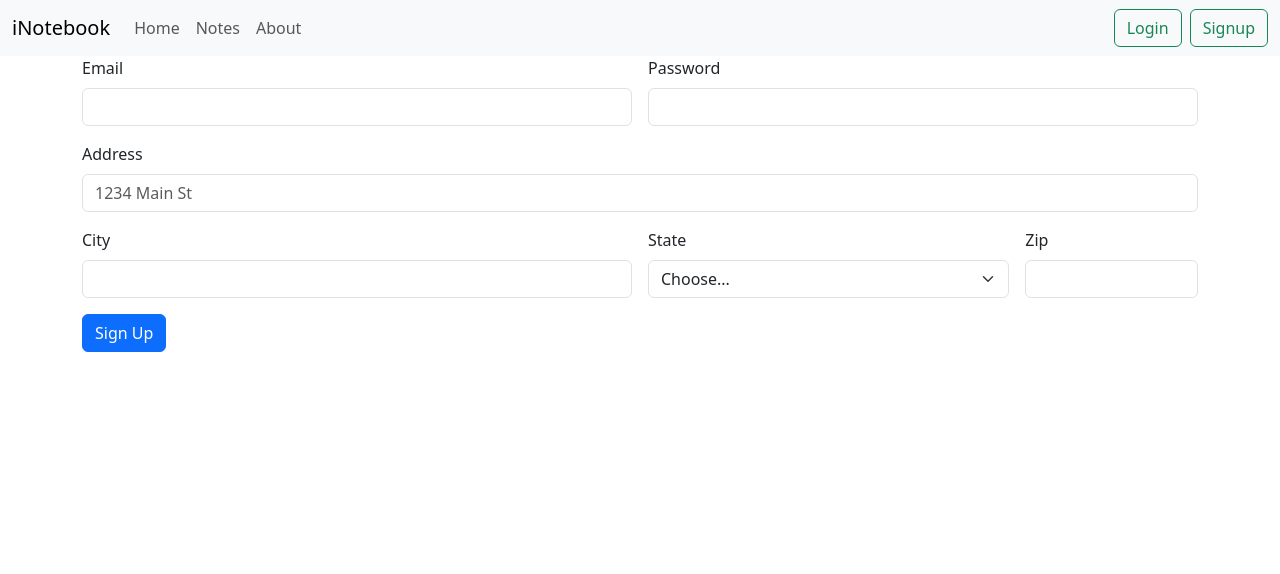
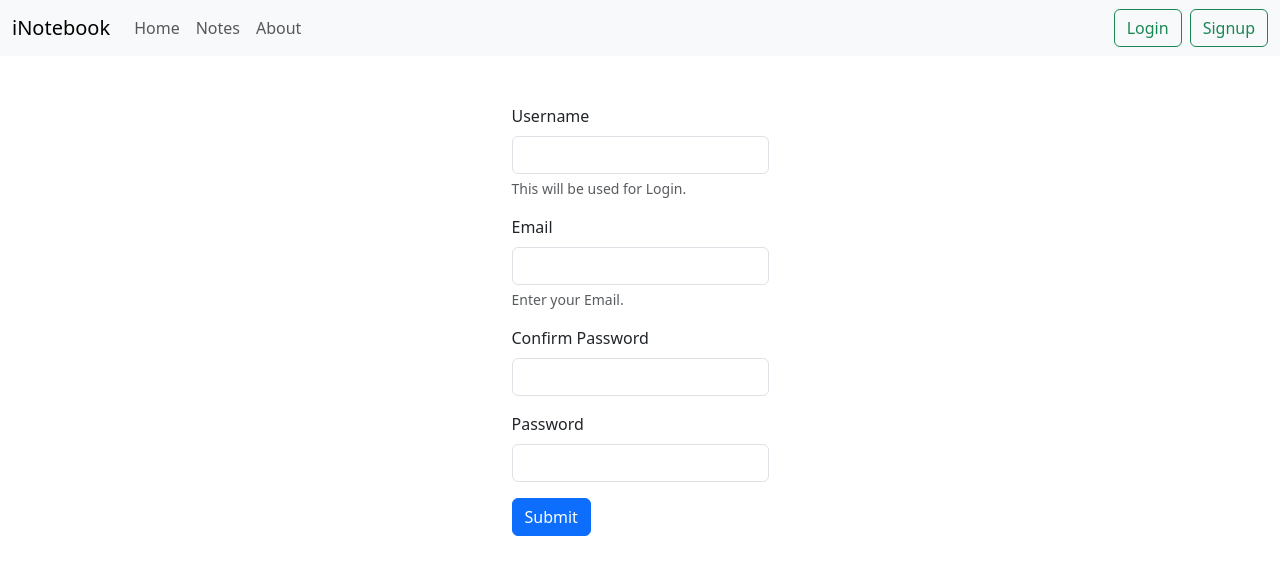
Before and after one commit to gitrepodeepak/iNotebook-React, a React (Vite) app: page /signup in a window 1280 px wide. Shown: the top 574 px of the page. Built offline with nearby package versions, Linux system fonts and the light colour scheme.

Commit message:
Features - Signup Added.

```diff
--- a/src/components/login.jsx
+++ b/src/components/login.jsx
@@ -1,11 +1,10 @@
-import React, { useRef, useState } from "react";
+import React, { useRef } from "react";
 import { useNavigate } from "react-router-dom";
 import { useAuth } from "../contexts/Auth";
 
 export default function login() {
   const username = useRef();
   const password = useRef();
-  const [error, setError] = useState("");
   let navigate = useNavigate();
 
   const {login, isAuthenticated, handleReload } = useAuth();
@@ -20,10 +19,10 @@ export default function login() {
         navigate("/");
         handleReload();
       } else {
-        setError(result);
+        console.log(result);
       }
     } catch (error) {
-      setError(error.message);
+      console.log(error.message);
     }
   };
 
@@ -36,33 +35,17 @@ export default function login() {
   }else{
     return (
           <>
-          <div className="container-sm d-flex align-middle justify-content-center my-4 py-4">
+          <div className="container-sm mt-4 d-flex align-middle justify-content-center ">
             <form onSubmit={handleLogin}>
-              <div className="mb-3">
-                <label htmlFor="username" className="form-label">
-                  Username
-                </label>
-                <input
-                  type="text"
-                  className="form-control"
-                  id="username"
-                  ref={username}
-                  />
+              <div className="form-floating mb-3">
+                <input type="text" className="form-control" id="floatingInput" placeholder="Username" ref={username}/>
+                <label htmlFor="floatingInput">Username</label>
               </div>
-              <div className="mb-3">
-                <label htmlFor="password" className="form-label">
-                  Password
-                </label>
-                <input
-                  type="password"
-                  className="form-control"
-                  id="password"
-                  ref={password}
-                  />
+              <div className="form-floating">
+                <input type="password" className="form-control" id="floatingPassword" placeholder="Password" ref={password}/>
+                <label htmlFor="floatingPassword">Password</label>
               </div>
-              <button type="submit" className="btn btn-primary">
-                Submit
-              </button>
+              <button type="submit" className="btn btn-primary mt-4">Submit</button>
             </form>
           </div>
         </>
--- a/src/components/noteComponent/noteCmp.jsx
+++ b/src/components/noteComponent/noteCmp.jsx
@@ -39,14 +39,18 @@ export default function NoteCmp(props){
                 }
             })}
             </table>
+            <table className="table table-dark table-striped-columns">
+                <tr>
+                    <td>
 
-            <div className='container d-flex'>
-
-            <form onSubmit={processAddNote}>
-                <input className="form-control form-control-md" type="text" placeholder="Add Note" aria-label="default input example" ref={inputRef}/>
-                <button type="submit" className="btn btn-success mt-4 justify-content-center">Submit</button>
-            </form>
-            </div>
+                    <div className='container'>
+                    <form onSubmit={processAddNote}>
+                        <input className="form-control form-control-md" type="text" placeholder="Add Note" aria-label="default input example" ref={inputRef}/>
+                    </form>
+                    </div>
+                    </td>
+                </tr>
+            </table>
 
 
         </>
--- a/src/components/signup.jsx
+++ b/src/components/signup.jsx
@@ -1,40 +1,64 @@
+import { useRef } from 'react';
+import {useAuth} from '../contexts/Auth'
+
 export default function signup(){
-    return(
+    const email = useRef();
+    const username = useRef();
+    const password = useRef();
+    const confirmPassword = useRef();
+
+    const {signup, isAuthenticated} = useAuth();
+
+    const handleSignup = async (event) => {
+        try{
+            event.preventDefault();
+            const myUsername = username.current.value;
+            const myEmail = email.current.value;
+            const myPassword = password.current.value;
+            const myConfirmPassword = confirmPassword.current.value;
+            console.log(myEmail, myUsername, myPassword)
+            if (myPassword!=myConfirmPassword) {
+                console.log("Password Does Not Match.")
+            }else{
+                const response = await signup(myUsername, myEmail,  myPassword)
+                console.log(response);
+            }
+        }catch(error){
+            console.log(error)
+        }
+    }
+
+    if (isAuthenticated()) {
         <>
-        <div className="container">
-            <form className="row g-3">
-                <div className="col-md-6">
-                    <label htmlFor="inputEmail4" className="form-label">Email</label>
-                    <input type="email" className="form-control" id="inputEmail4"/>
+            <h1>User is already Athenticated!</h1>
+        </>
+    }else{
+        return(
+            <>
+            <div className="container-sm d-flex align-middle justify-content-center my-4 py-4">
+                <form onSubmit={handleSignup}>
+                <div className="mb-3">
+                    <label htmlFor="exampleInputUser1" className="form-label">Username</label>
+                    <input type="text" className="form-control" id="exampleInputUser1" aria-describedby="usernameHelp" ref={email}/>
+                    <div id="usernameHelp" className="form-text">This will be used for Login.</div>
                 </div>
-                <div className="col-md-6">
-                    <label htmlFor="inputPassword4" className="form-label">Password</label>
-                    <input type="password" className="form-control" id="inputPassword4"/>
+                <div className="mb-3">
+                    <label htmlFor="exampleInputUsername1" className="form-label">Email</label>
+                    <input type="text" className="form-control" id="exampleInputUsername1" aria-describedby="userHelp" ref={username}/>
+                    <div id="userHelp" className="form-text">Enter your Email.</div>
                 </div>
-                <div className="col-12">
-                    <label htmlFor="inputAddress" className="form-label">Address</label>
-                    <input type="text" className="form-control" id="inputAddress" placeholder="1234 Main St"/>
+                <div className="mb-3">
+                    <label htmlFor="exampleInputConfirmPassword1" className="form-label">Confirm Password</label>
+                    <input type="password" className="form-control" id="exampleInputConfirmPassword1" ref={confirmPassword}/>
                 </div>
-                <div className="col-md-6">
-                    <label htmlFor="inputCity" className="form-label">City</label>
-                    <input type="text" className="form-control" id="inputCity"/>
+                <div className="mb-3">
+                    <label htmlFor="exampleInputPassword1" className="form-label">Password</label>
+                    <input type="password" className="form-control" id="exampleInputPassword1" ref={password}/>
                 </div>
-                <div className="col-md-4">
-                    <label htmlFor="inputState" className="form-label">State</label>
-                    <select id="inputState" className="form-select">
-                    <option selected>Choose...</option>
-                    <option>...</option>
-                    </select>
-                </div>
-                <div className="col-md-2">
-                    <label htmlFor="inputZip" className="form-label">Zip</label>
-                    <input type="text" className="form-control" id="inputZip"/>
-                </div>
-                <div className="col-12">
-                    <button type="submit" className="btn btn-primary">Sign Up</button>
-                </div>
-            </form>
-        </div>
-        </>
-    )
+                <button type="submit" className="btn btn-primary">Submit</button>
+                </form>
+            </div>
+            </>
+        )
+    }
 }
--- a/src/contexts/Notes.jsx
+++ b/src/contexts/Notes.jsx
@@ -10,7 +10,7 @@ export const useNote = () =>{
 
 export const Notes = ({children}) => {
     const [notes, setNotes] = useState([]);
-    const { token, isAuthenticated, username } = useAuth();
+    const { token, isAuthenticated, username, logout } = useAuth();
 
     // const checkAuth = async () =>{
     //     const result = await isAuthenticated()
@@ -35,7 +35,18 @@ export const Notes = ({children}) => {
                 return null;
             }
         } catch (error) {
-            return error;
+            if (error.response.status==401) {
+                console.log(error.response.status); // 401
+                console.log(error.response.data); // 'Access Denied !! Full authentication is required to access this resource\r\n'
+                logout();
+            }else if (error.request) {
+                // The request was made but no response was received
+                console.log(error.request);
+            } else {
+                // Something happened in setting up the request that triggered an error
+                console.log('Error', error.message);
+                return error;
+            }
         }
     }
 
@@ -56,7 +67,18 @@ export const Notes = ({children}) => {
                 return response;
             }
         } catch (error) {
-            return error
+            if (error.response.status==401) {
+                console.log(error.response.status); // 401
+                console.log(error.response.data); // 'Access Denied !! Full authentication is required to access this resource\r\n'
+                logout();
+            }else if (error.request) {
+                // The request was made but no response was received
+                console.log(error.request);
+            } else {
+                // Something happened in setting up the request that triggered an error
+                console.log('Error', error.message);
+                return error;
+            }
         }
     }
 
@@ -76,7 +98,18 @@ export const Notes = ({children}) => {
                 return response;
             }
         } catch (error) {
-            return error
+            if (error.response.status==401) {
+                console.log(error.response.status); // 401
+                console.log(error.response.data); // 'Access Denied !! Full authentication is required to access this resource\r\n'
+                logout();
+            }else if (error.request) {
+                // The request was made but no response was received
+                console.log(error.request);
+            } else {
+                // Something happened in setting up the request that triggered an error
+                console.log('Error', error.message);
+                return error;
+            }
         }
     }
 
```
Also changed, not shown: src/contexts/Auth.jsx (+39 -35 lines).
